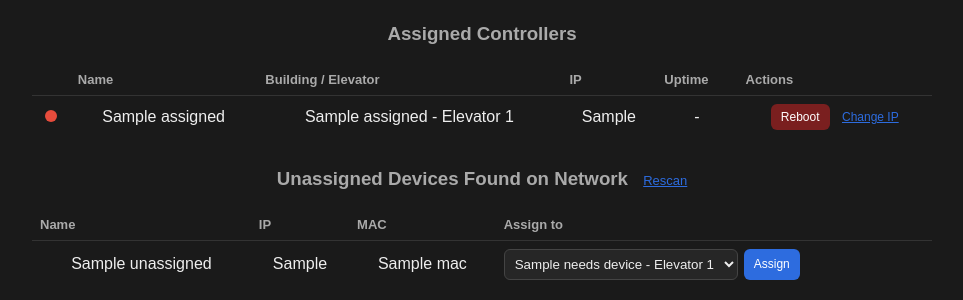
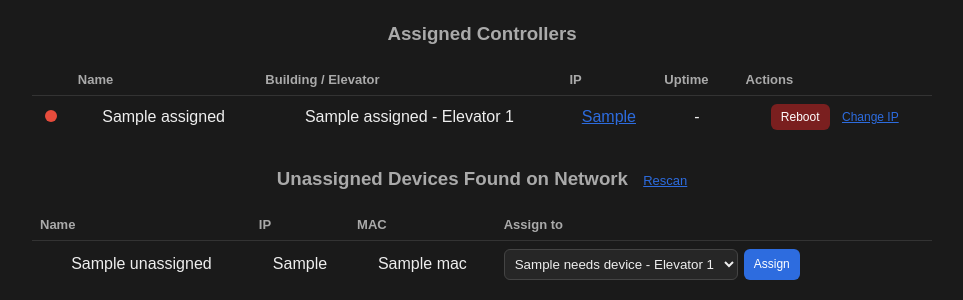
Before and after one commit to dvargastech11/tech11-relay-control, a Flask app: template flask-server/templates/admin_devices.html in a window 1280 px wide. Shown: the part 499-799 px from the top of the page, without its empty margins (158-1121 px from the left). Run offline with Flask 3, Linux system fonts and the light colour scheme; the template is opened without the code that fills it: most values are stand-ins (such as "Sample title", 1, 10 or a date in 2020).

Commit message:
Make assigned controller IP addresses clickable, linking to the ESP32's own admin page

```diff
--- a/flask-server/templates/admin_devices.html
+++ b/flask-server/templates/admin_devices.html
@@ -37,7 +37,7 @@
         </td>
         <td style="padding:8px;">{{ d.name }}</td>
         <td style="padding:8px;">{{ d.building_name }} - Elevator {{ d.elevator_number }}</td>
-        <td style="padding:8px;">{{ d.ip }}</td>
+        <td style="padding:8px;"><a href="http://{{ d.ip }}" target="_blank" style="color:#2d6cdf;">{{ d.ip }}</a></td>
         <td style="padding:8px;">{{ (d.status.uptimeSec ~ 's') if d.online and d.status else '-' }}</td>
         <td style="padding:8px; white-space:nowrap;">
           <button onclick="reboot('{{ d.ip }}','{{ d.mac }}')" style="padding:6px 10px; border:none;
```
